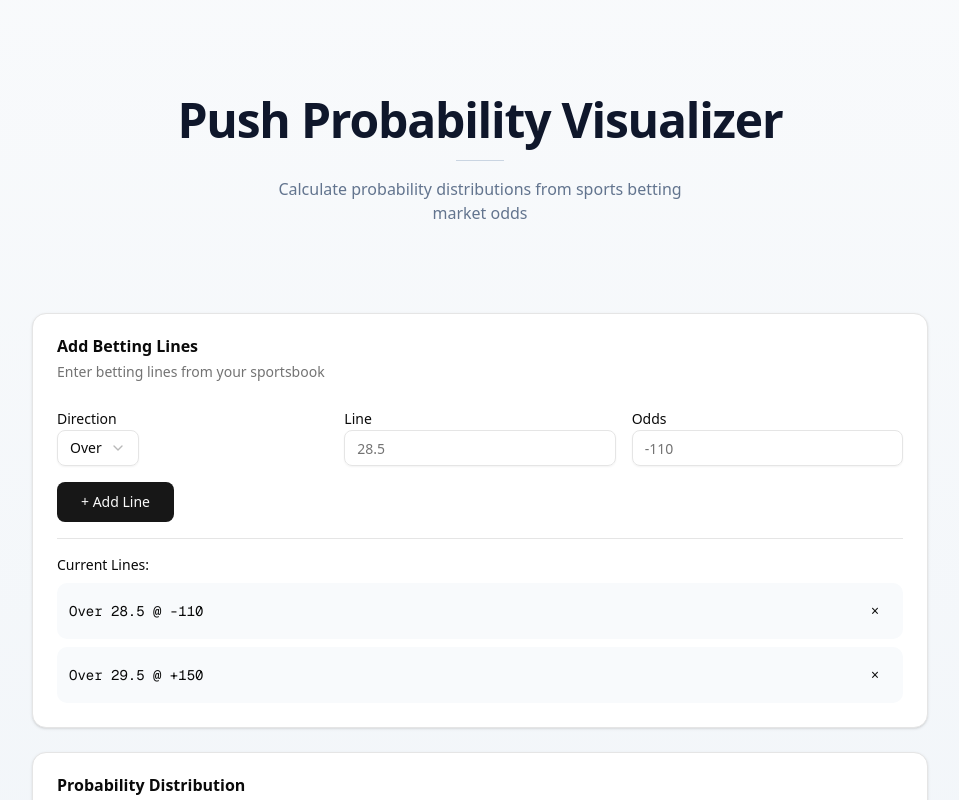
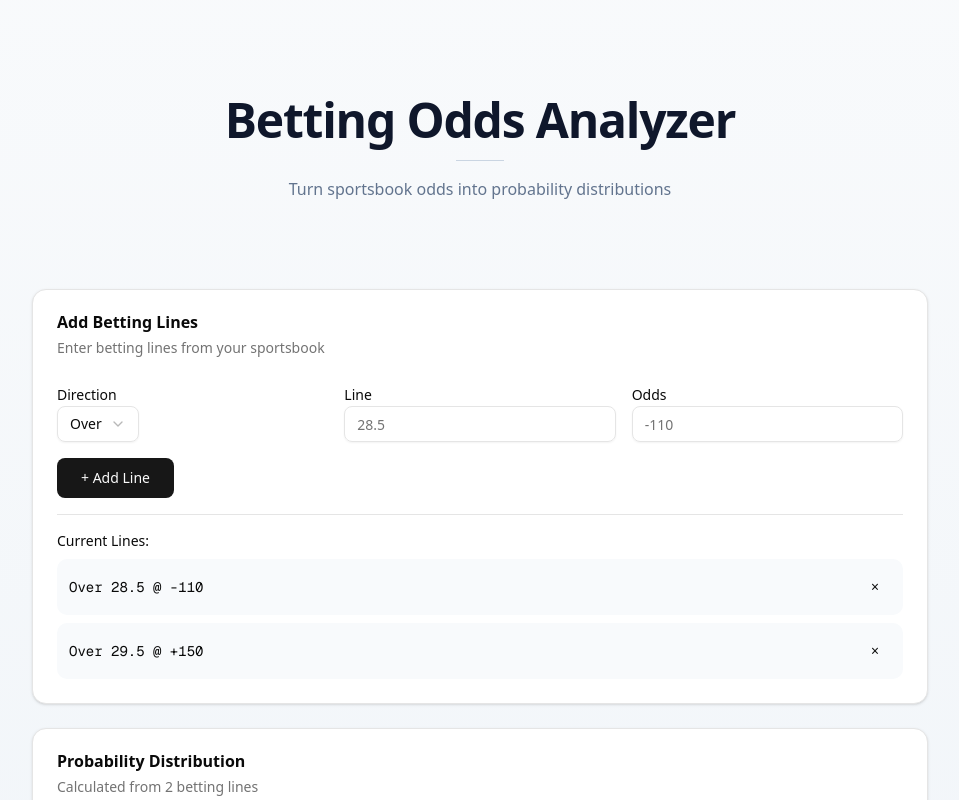
Before and after one commit to jorge-castello/oddscout-distribution-calculator, a Next.js app: page / in a window 1280 px wide. Shown: the top 800 px of the page, without its empty margins (160-1119 px from the left). Built offline with nearby package versions, Linux system fonts and the light colour scheme.

Commit message:
Update header text: More accessible and clear messaging

```diff
--- a/app/page.tsx
+++ b/app/page.tsx
@@ -59,11 +59,11 @@ export default function Home() {
         <div className="text-center space-y-6 py-12 sm:py-16">
           <div className="space-y-4">
             <h1 className="text-4xl sm:text-5xl font-bold tracking-tight text-slate-900 dark:text-slate-50">
-              Push Probability Visualizer
+              Betting Odds Analyzer
             </h1>
             <div className="w-12 h-px mx-auto bg-slate-300 dark:bg-slate-700" />
             <p className="text-sm sm:text-base text-slate-500 dark:text-slate-400 max-w-md mx-auto">
-              Calculate probability distributions from sports betting market odds
+              Turn sportsbook odds into probability distributions
             </p>
           </div>
         </div>
```
